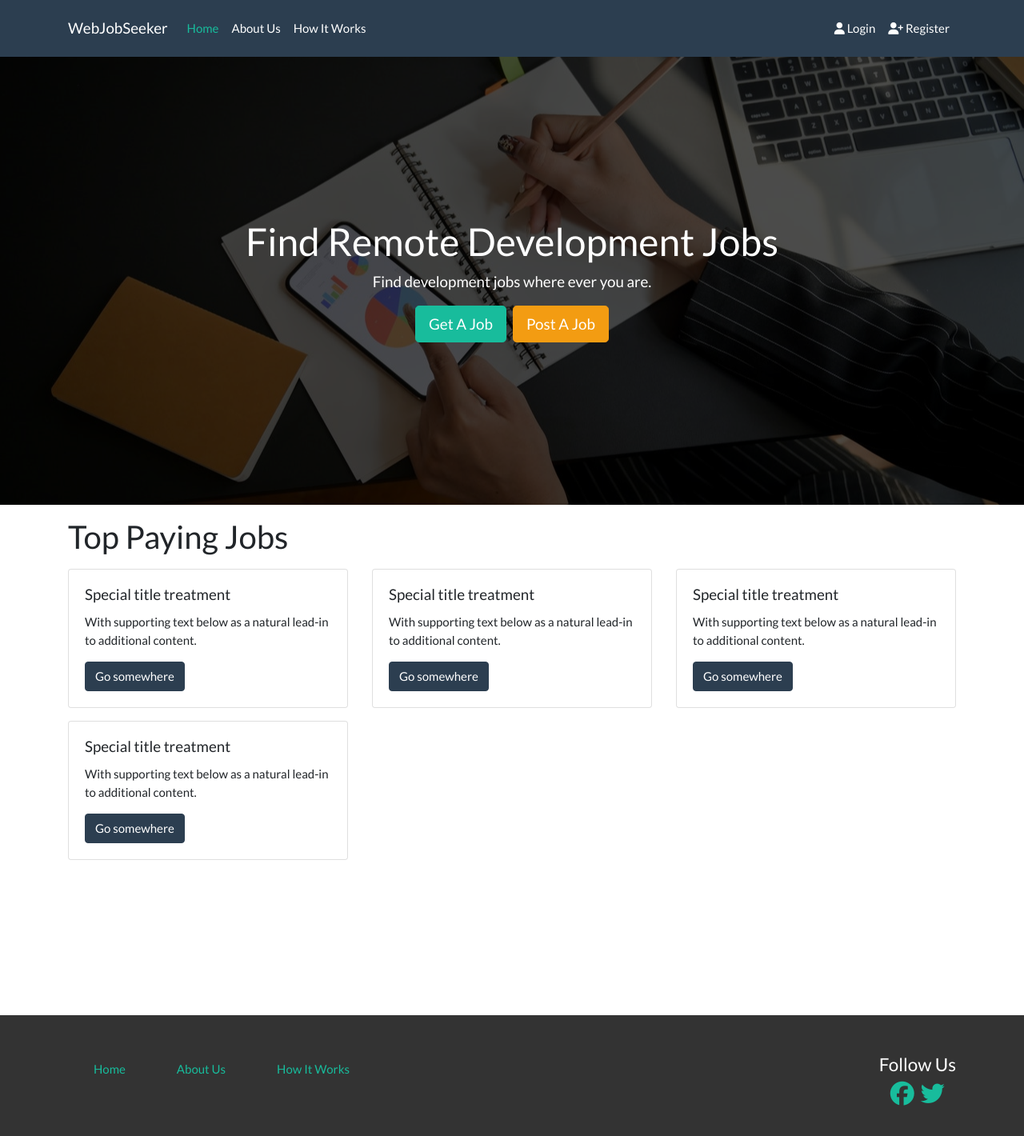
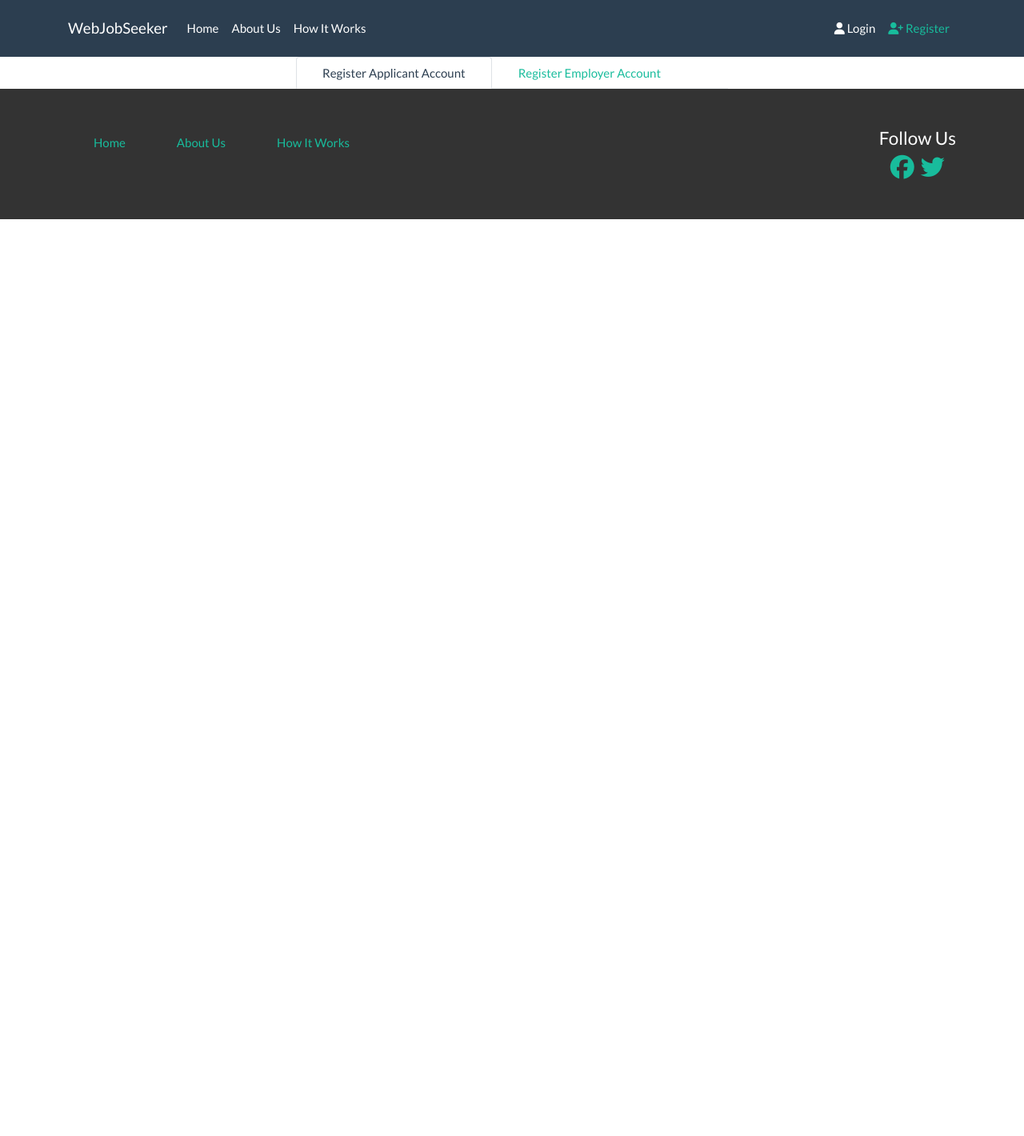
Before and after one commit to rhen99/WebJobSeeker-Mern-Stack-App, a React (Create React App) app in the folder client/: page /register in a window 1280 px wide. Shown: the top 1420 px of the page at 80% size. After the commit the page ends 800 px from the top, so only its background shows below. Built offline with nearby package versions, Linux system fonts and the light colour scheme.

Commit message:
navbar active class

```diff
--- a/client/src/App.js
+++ b/client/src/App.js
@@ -1,16 +1,22 @@
 import React from "react";
-import { BrowserRouter as Router } from "react-router-dom";
+import { BrowserRouter as Router, Switch, Route } from "react-router-dom";
 import "./App.css";
 import Navbar from "./components/Navbar";
 import Showcase from "./components/Showcase";
 import TopJobs from "./components/TopJobs";
 import Footer from "./components/Footer";
+import Register from "./components/Register";
 function App() {
   return (
     <Router>
       <Navbar />
-      <Showcase />
-      <TopJobs />
+      <Switch>
+        <Route path="/" exact>
+          <Showcase />
+          <TopJobs />
+        </Route>
+        <Route path="/register" component={Register} />
+      </Switch>
       <Footer />
     </Router>
   );
--- a/client/src/components/Navbar.js
+++ b/client/src/components/Navbar.js
@@ -1,6 +1,17 @@
-import React from "react";
-import { Link } from "react-router-dom";
+import React, { useEffect } from "react";
+import { Link, useLocation } from "react-router-dom";
 function Navbar() {
+  const location = useLocation();
+  useEffect(() => {
+    const navItems = document.querySelectorAll(".nav__item");
+
+    navItems.forEach((navItem) => {
+      navItem.classList.remove("active");
+      if (navItem.dataset["to"] === location.pathname) {
+        navItem.classList.add("active");
+      }
+    });
+  }, [location.pathname]);
   return (
     <>
       <div className="navbar bg-primary navbar-dark navbar-expand-lg sticky-top">
@@ -21,30 +32,29 @@ function Navbar() {
           </button>
           <div className="collapse navbar-collapse" id="navbarNav">
             <ul className="navbar-nav">
-              <li className="nav-item active">
-                <Link to="/" className="nav-link">
-                  <span className="sr-only">(current)</span>
+              <li className="nav-item nav__item" data-to="/">
+                <Link to="/" className="nav-link ">
                   Home
                 </Link>
               </li>
-              <li className="nav-item">
-                <Link to="/about-us" className="nav-link">
+              <li className="nav-item nav__item" data-to="/about-us">
+                <Link to="/about-us" className="nav-link nav__link">
                   About Us
                 </Link>
               </li>
-              <li className="nav-item">
-                <Link to="/how-it-works" className="nav-link">
+              <li className="nav-item nav__item" data-to="/how-it-works">
+                <Link to="/how-it-works" className="nav-link nav__link">
                   How It Works
                 </Link>
               </li>
             </ul>
             <ul className="navbar-nav ml-auto">
-              <li className="nav-item">
+              <li className="nav-item nav__item" data-to="/login">
                 <Link to="/login" className="nav-link">
                   <i className="fas fa-user"></i> Login
                 </Link>
               </li>
-              <li className="nav-item">
+              <li className="nav-item nav__item" data-to="/register">
                 <Link to="/register" className="nav-link">
                   <i className="fas fa-user-plus"></i> Register
                 </Link>
--- /dev/null
+++ b/client/src/components/Register.js
@@ -0,0 +1,25 @@
+import React from "react";
+import { Link } from "react-router-dom";
+
+function Register() {
+  return (
+    <div className="container">
+      <div className="row justify-content-md-center">
+        <div className="col-md-6">
+          <ul className="nav nav-tabs">
+            <li className="nav-item ">
+              <Link className="nav-link active">
+                Register Applicant Account
+              </Link>
+            </li>
+            <li className="nav-item">
+              <Link className="nav-link">Register Employer Account</Link>
+            </li>
+          </ul>
+        </div>
+      </div>
+    </div>
+  );
+}
+
+export default Register;
--- a/client/src/components/TopJobs.js
+++ b/client/src/components/TopJobs.js
@@ -4,67 +4,7 @@ import "../Custom.css";
 function TopJobs() {
   return (
     <section className="top__jobs py-3 push-footer">
-      <div className="container">
-        <h2 className="section__title mb-3">Top Paying Jobs</h2>
-        <div className="row">
-          <div className="col-lg-4 mb-3">
-            <div class="card">
-              <div class="card-body">
-                <h5 class="card-title">Special title treatment</h5>
-                <p class="card-text">
-                  With supporting text below as a natural lead-in to additional
-                  content.
-                </p>
-                <a href="#" class="btn btn-primary">
-                  Go somewhere
-                </a>
-              </div>
-            </div>
-          </div>
-          <div className="col-lg-4 mb-3">
-            <div class="card">
-              <div class="card-body">
-                <h5 class="card-title">Special title treatment</h5>
-                <p class="card-text">
-                  With supporting text below as a natural lead-in to additional
-                  content.
-                </p>
-                <a href="#" class="btn btn-primary">
-                  Go somewhere
-                </a>
-              </div>
-            </div>
-          </div>
-          <div className="col-lg-4 mb-3">
-            <div class="card">
-              <div class="card-body">
-                <h5 class="card-title">Special title treatment</h5>
-                <p class="card-text">
-                  With supporting text below as a natural lead-in to additional
-                  content.
-                </p>
-                <a href="#" class="btn btn-primary">
-                  Go somewhere
-                </a>
-              </div>
-            </div>
-          </div>
-          <div className="col-lg-4 mb-3">
-            <div class="card">
-              <div class="card-body">
-                <h5 class="card-title">Special title treatment</h5>
-                <p class="card-text">
-                  With supporting text below as a natural lead-in to additional
-                  content.
-                </p>
-                <a href="#" class="btn btn-primary">
-                  Go somewhere
-                </a>
-              </div>
-            </div>
-          </div>
-        </div>
-      </div>
+      <div className="container"></div>
     </section>
   );
 }
```
Also changed, not shown: client/src/components/ApplicantRegister.js (added, +50 -0 lines), client/src/components/Login.js (added).
